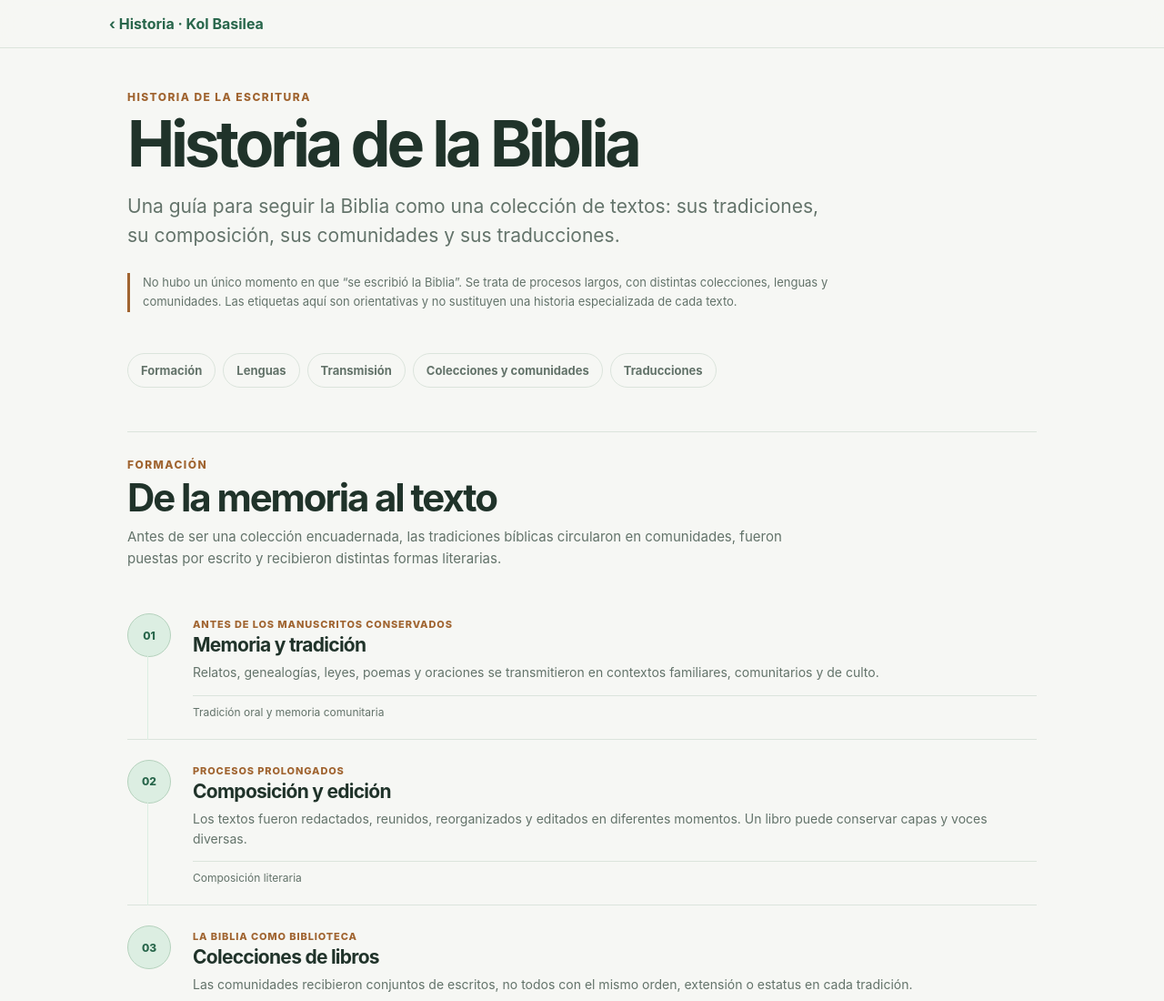
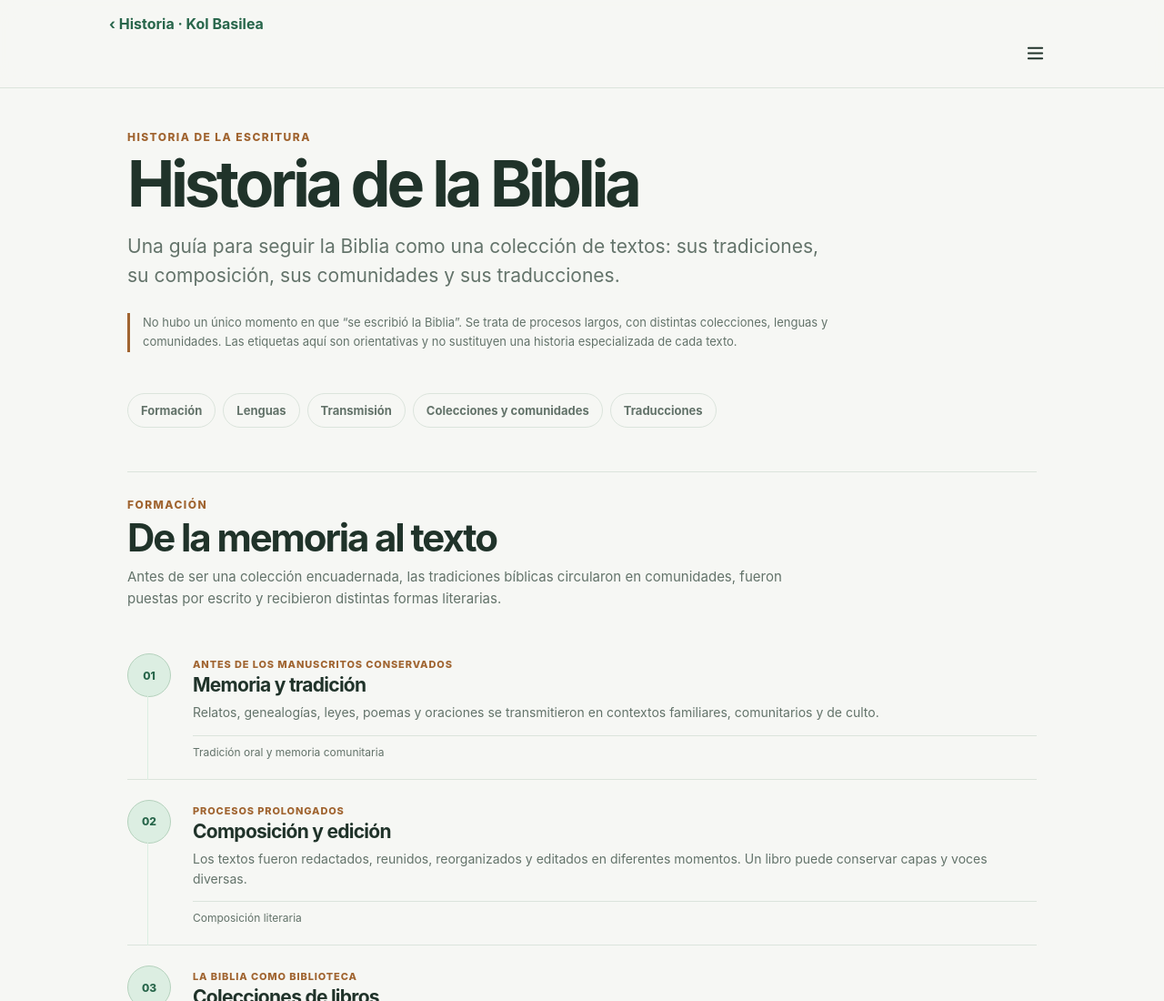
Before and after one commit to ivanndlezz/kol-basilea-lectura, a website: page dist/history/biblia/index.html in a window 1280 px wide. Shown: the top 1100 px of the page at 91% size. Drawn offline with Linux system fonts and the light colour scheme.

Commit message:
feat(nav): connect document navigation and reader deep links

```diff
--- a/dist/history/biblia/index.html
+++ b/dist/history/biblia/index.html
@@ -47,5 +47,6 @@ syncTheme();matchMedia("(prefers-color-scheme: dark)").addEventListener("change"
 const sectionsRoot=document.querySelector("#bible-history-sections"),indexRoot=document.querySelector("#bible-history-index");
 fetch("../../data/history/bible-history.json?v=20261103-bible-history-v1").then(response=>{if(!response.ok)throw new Error("HTTP "+response.status);return response.json()}).then(data=>{document.title=data.title+" · Kol Basilea";document.querySelector("#bible-history-intro").textContent=data.intro;document.querySelector("#bible-history-note").textContent=data.note;indexRoot.innerHTML=data.sections.map(section=>'<a href="#'+esc(section.id)+'">'+esc(sectionLabel(section))+'</a>').join("");sectionsRoot.innerHTML=data.sections.map(renderSection).join("")}).catch(()=>{sectionsRoot.innerHTML='<p class="bible-history-error">No pudimos cargar esta sección. Intenta actualizar la página.</p>'});
 </script>
+<script type="module">import {mountDocumentNavigation} from "../../navigation/document-navigation.js";mountDocumentNavigation({header:document.querySelector("header")});</script>
 </body>
 </html>
```
